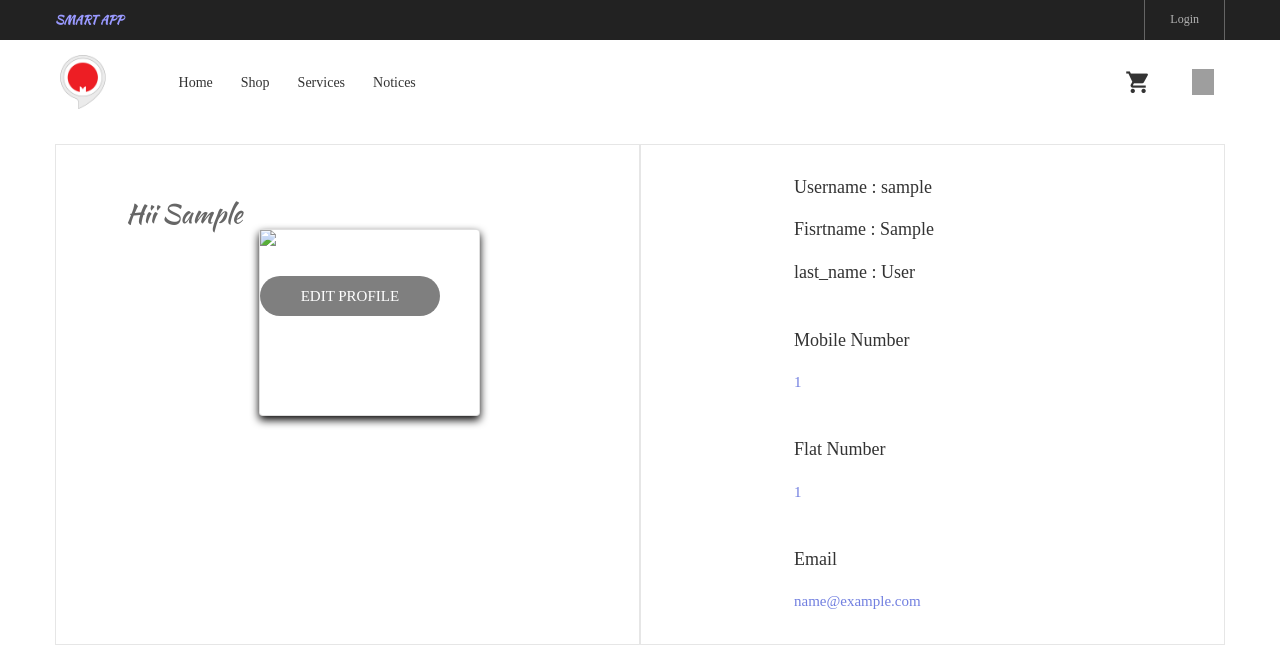
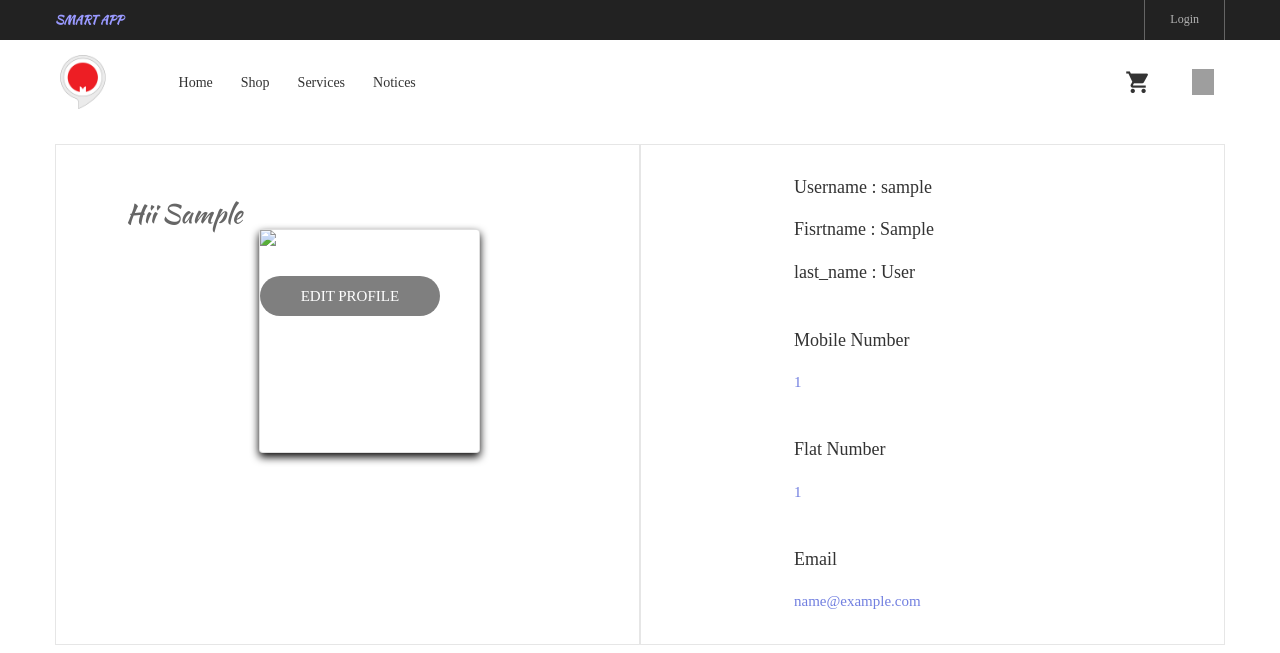
Before and after one commit to alwinarakkal/firstv1, a Django app: template templates/pro.html in a window 1280 px wide. Shown: the top 653 px of the page. Run offline with Django 3.2, Linux system fonts and the light colour scheme; the template is opened without the code that fills it: most values are stand-ins (such as "Sample title", 1, 10 or a date in 2020); some libraries are stand-ins or nearby versions; some web fonts are replaced; grey boxes are pictures that could not be loaded.

Commit message:
UI updated

```diff
--- a/templates/pro.html
+++ b/templates/pro.html
@@ -15,7 +15,7 @@
           <h3 style="margin-left: auto;
     margin-right: auto;font-family: Kaushan Script;" > Hii {{ first_name}}</h3>
 
-    <div class="card pl" style="height:50%;width:50%;margin-left: 30%;background-color: white">
+    <div class="card pl" style="height:60%;width:50%;margin-left: 30%;background-color: white">
 
   <img src="{{ pic.url }}" >
   <a href="/update">
```
